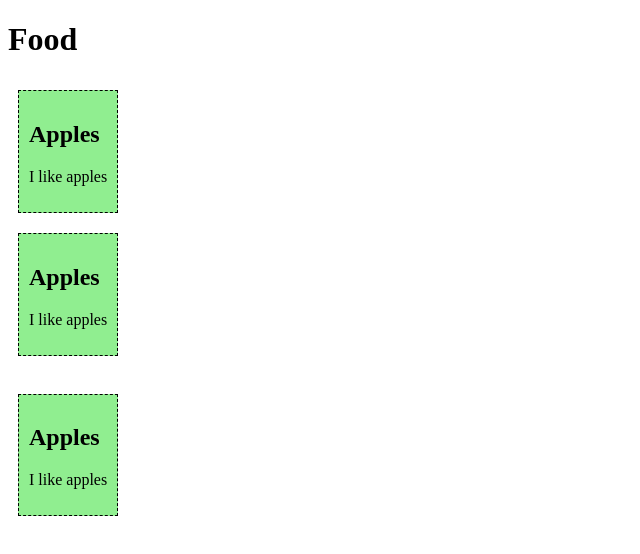
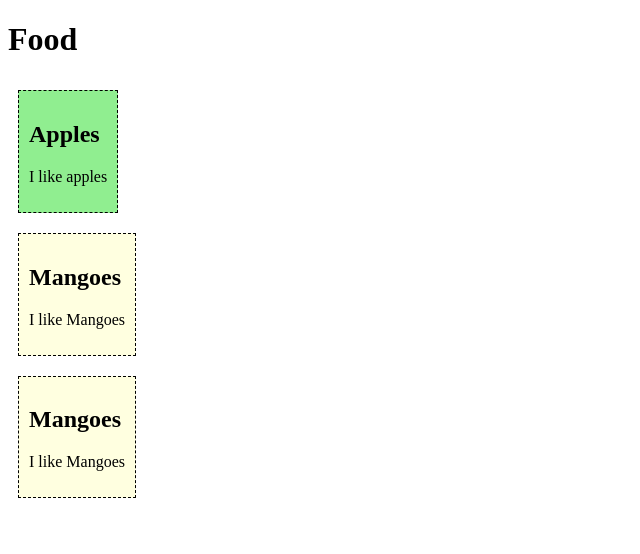
Before and after one commit to ElijahQuibin/WEBPROG_VUE, a Vue app in the folder vue-project/: page / in a window 1280 px wide. Shown: the top 554 px of the page, without its empty margins (0-640 px from the left). Built offline with nearby package versions, Linux system fonts and the light colour scheme.

Commit message:
Update FoodItem2.vue

```diff
--- a/vue-project/src/components/FoodItem2.vue
+++ b/vue-project/src/components/FoodItem2.vue
@@ -1,9 +1,7 @@
 <template>
-    <div class="container">
-        <div class="mango">
+    <div  class="mango">
       <h2>{{ name }}</h2>
       <p>{{ message }}</p>
-        </div>
     </div>
   </template>
 
@@ -11,22 +9,19 @@
   export default {
     data() {
       return {
-        name: 'Apples',
-        message: 'I like apples'
+        name: 'Mangoes',
+        message: 'I like Mangoes'
       }
     }
   };
   </script>
 
   <style>
-.container {
-    display: flex;
-    flex-direction: row; /* Changed from column to row */
-}
     .mango {
     border: dashed black 1px;
+    display: inline-block;
     margin: 10px;
     padding: 10px;
-    background-color: lightgreen;
+    background-color: lightyellow;
   }
   </style>
```
Lines whose indentation alone changed are shown as unchanged.
